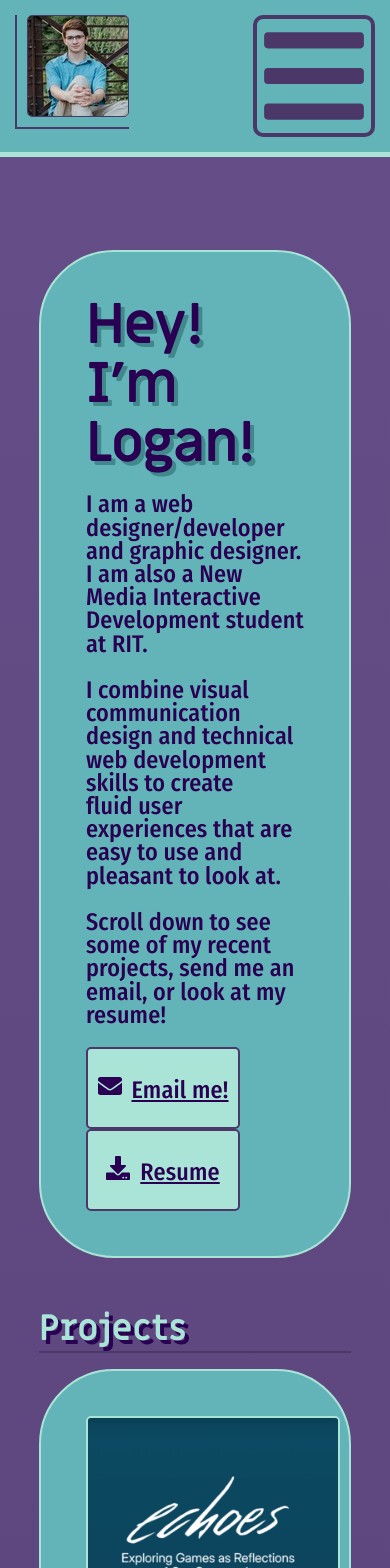
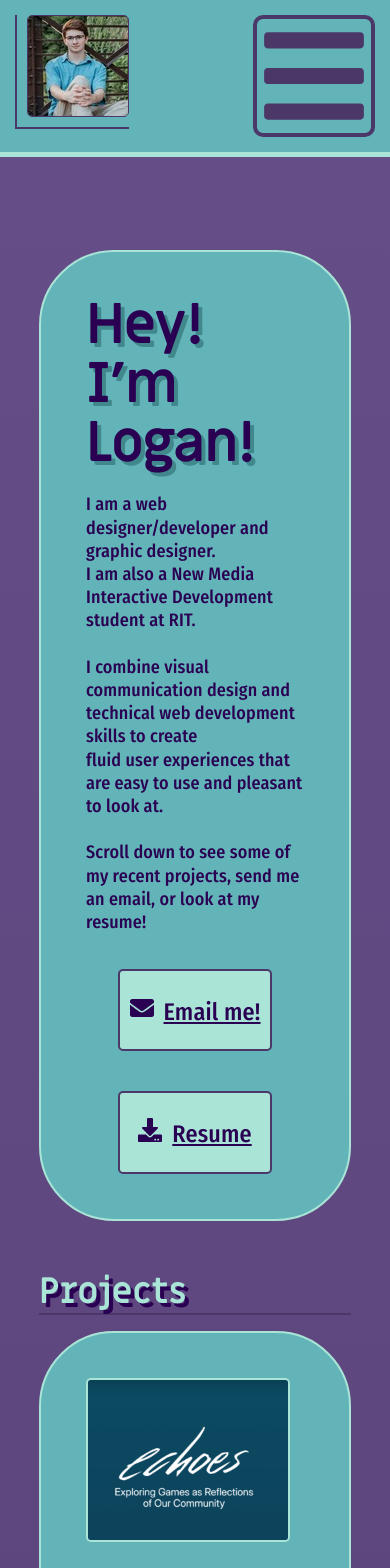
Before and after one commit to lpotter3580/resume-site, a React (Vite) app: page / in a window 390 px wide. Shown: the top 1568 px of the page. Built offline with nearby package versions, Linux system fonts and the light colour scheme.

Commit message:
finished mobile layout!

```diff
--- a/src/App.css
+++ b/src/App.css
@@ -287,10 +287,16 @@ section.bubble{
 
 @media(max-width: 625px) {
     .container{
-        display: unset;
+        flex-direction: column;
     }
     header.container{
-        display: flex;
+        flex-direction: row;
+    }
+    footer *.container{
+        align-items: flex-start;
+    }
+    div.container.buttons{
+        align-items: center;
     }
     h1{
         text-wrap: unset;
@@ -300,3 +306,20 @@ section.bubble{
         margin-bottom: 20px;
     }
 }
+
+@media(max-width: 500px){
+    p{
+        font-size: large;
+    }
+    .project-size{
+        height: 160px;
+        width: 200px;
+        margin-bottom: 0;
+    }
+}
+@media(max-width:350px){
+    .project-size{
+        height: 120px;
+        width: 150px;
+    }
+}
--- a/src/Pages/AboutMe.jsx
+++ b/src/Pages/AboutMe.jsx
@@ -46,7 +46,6 @@ export default function AboutMe(){
                             </p>
                         </section>
                     </div>
-                    <img src="/logan-full.jpg" alt="Logan in a shirt and tie leaned against a railing" height="900px"/>
                 </article>
             </main>
         </>
```
